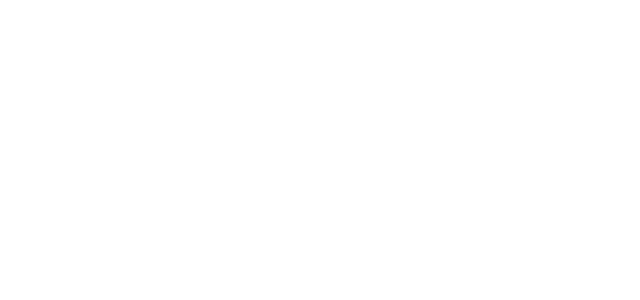
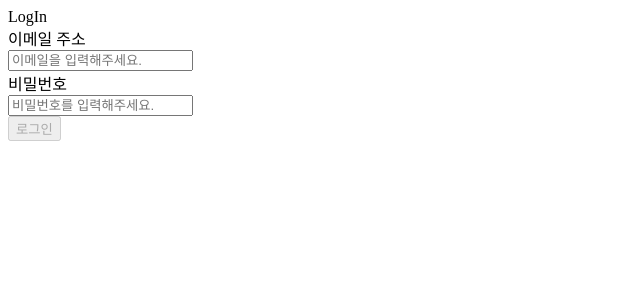
Before and after one commit to ujae1007/mongddang, a React (Vite) app in the folder frontend/mongddang/: page /login in a window 1280 px wide. Shown: the top 300 px of the page, without its empty margins (0-640 px from the left). Built offline with nearby package versions, Linux system fonts and the light colour scheme.

Commit message:
[feat]: 로그인

```diff
--- a/frontend/mongddang/package.json
+++ b/frontend/mongddang/package.json
@@ -4,6 +4,7 @@
   "version": "0.0.0",
   "type": "module",
   "scripts": {
+    "start": "vite",
     "dev": "vite",
     "build": "tsc -b && vite build",
     "lint": "eslint .",
@@ -11,7 +12,8 @@
   },
   "dependencies": {
     "react": "^18.3.1",
-    "react-dom": "^18.3.1"
+    "react-dom": "^18.3.1",
+    "react-router-dom": "^7.1.5"
   },
   "devDependencies": {
     "@eslint/js": "^9.17.0",
--- a/frontend/mongddang/src/App.tsx
+++ b/frontend/mongddang/src/App.tsx
@@ -1,10 +1,17 @@
 import './App.css'
+import { BrowserRouter as Router, Routes, Route } from 'react-router-dom'
+
+import Login from './pages/auth/Login'
 
 function App() {
 
   return (
-    <div>
-    </div>
+    <Router>
+      <Routes>
+        <Route path="/login" element={<Login />}>
+        </Route>
+      </Routes>
+    </Router>
   )
 }
 
--- /dev/null
+++ b/frontend/mongddang/src/pages/auth/Login.tsx
@@ -0,0 +1,114 @@
+import { useEffect, useState } from "react"
+
+//더미데이터
+const User = {
+  email: "B209@ssafy.com",
+  password: "1234qwer!"
+}
+
+function Login () {
+
+  const [email, setEmail] = useState("")
+  const [password, setPassword] = useState("")
+
+  const [emailValid, setEmailValid] = useState(false)
+  const [passwordValid, setPasswordValid] = useState(false)
+  const [notAllow, setNotAllow] = useState(true)
+
+  const handleEmail = (e) =>{
+    setEmail(e.target.value)
+    const regex =
+      /^(([^<>()\[\].,;:\s@"]+(\.[^<>()\[\].,;:\s@"]+)*)|(".+"))@(([^<>()[\].,;:\s@"]+\.)+[^<>()[\].,;:\s@"]{2,})$/i;
+    if(regex.test(e.target.value)) {
+      setEmailValid(true)
+    }else {
+      setEmailValid(false)
+    }
+  }
+
+  const handlePassword = (e) => {
+    setPassword(e.target.value)
+    const regex =
+      /^(?=.*[a-zA-z])(?=.*[0-9])(?=.*[$`~!@$!%*#^?&\\(\\)\-_=+])(?!.*[^a-zA-z0-9$`~!@$!%*#^?&\\(\\)\-_=+]).{8,20}$/;
+    if(regex.test(e.target.value)) {
+      setPasswordValid(true)
+    }else {
+      setPasswordValid(false)
+    }
+
+  }
+
+  const onClickConfirmButton = () => {
+    if(email === User.email &&  password === User.password) {
+      alert('로그인에 성공했습니다.')
+    } else {
+      alert('등록되지 않은 회원입니다.')
+    }
+  }
+
+  useEffect(()=> {
+    if(emailValid && passwordValid) {
+      setNotAllow(false)
+      return
+    }
+    setNotAllow(true)
+  }, [emailValid, passwordValid ])
+
+  return (
+
+    <div className="Login">
+
+      <div className="TitleWrap">LogIn</div>
+
+      <div className="contentwrap">
+
+        <div className="inputTitle">이메일 주소</div>
+        <div className="inputWrap">
+          <input
+            type="text"
+            value={email}
+            className="input"
+            placeholder="이메일을 입력해주세요."
+            onChange={handleEmail}
+          />
+        </div>
+        <div className="errorMessageWrap">
+          {
+            !emailValid && email.length > 0 && (
+              <div>올바른 이메일을 입력해주세요.</div>
+            )
+          }
+
+        </div>
+
+        <div className="inputTitle">비밀번호</div>
+        <div className="inputWrap">
+          <input
+            value={password}
+            className="input"
+            type="password"
+            placeholder="비밀번호를 입력해주세요."
+            onChange={handlePassword}
+          />
+        </div>
+        <div className="errorMessageWrap">
+          {
+            !passwordValid && password.length > 0 && (
+              <div>영문, 숫자, 특수문자 포함 8자 이상 입력해주세요.</div>
+            )
+          }
+        </div>
+
+      </div>
+
+      <div>
+        <button
+          onClick={onClickConfirmButton}
+          disabled={notAllow}
+          className="bottomButton">로그인</button>
+      </div>
+    </div>
+  )
+}
+
+export default Login
```
Also changed, not shown: 2 other files (tests, documents, lock files or other folders).
